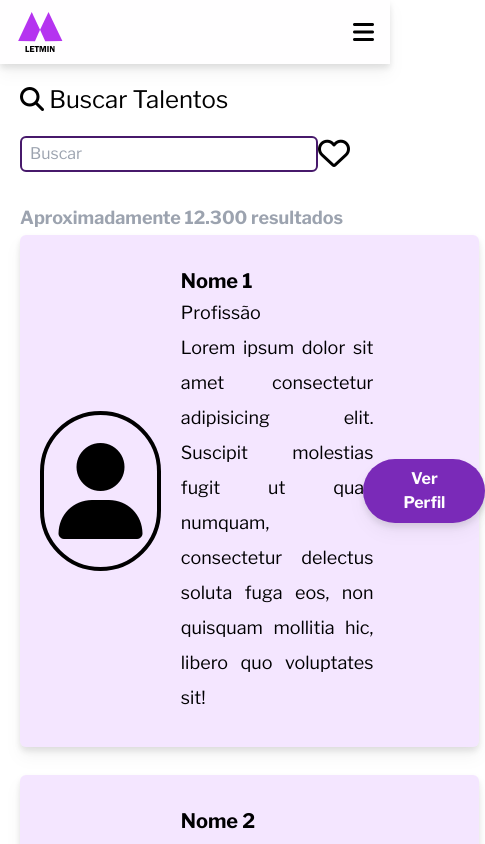
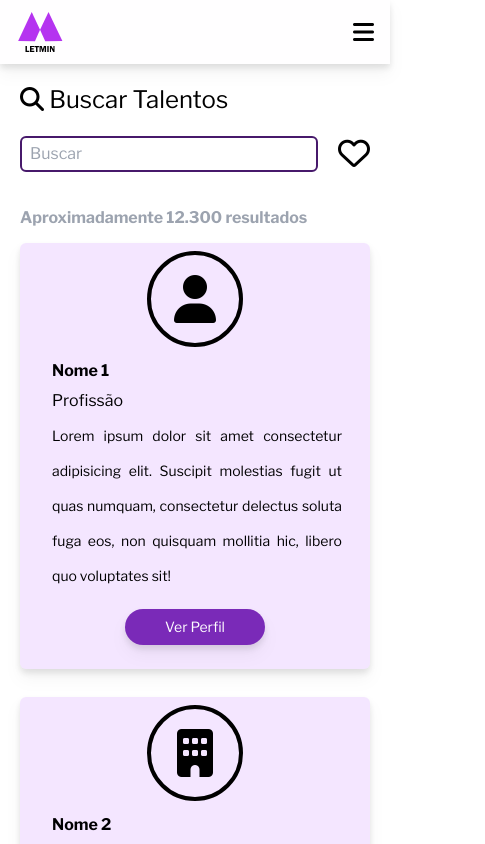
Before and after one commit to LETMIN-Corp/letmin-client, a React (Vite) app: page /company/talentsearch in a window 390 px wide. Shown: the top 844 px of the page, 485 px wide, since content can reach past the window. Built offline with nearby package versions, Linux system fonts and the light colour scheme.

Commit message:
Responsive version concluded
Co-Authored-By: gabidalpino <100430850+gabidalpino@users.noreply.github.com>

```diff
--- a/src/Components/Cards/CompanySearchCard.tsx
+++ b/src/Components/Cards/CompanySearchCard.tsx
@@ -1,4 +1,4 @@
-import SecondaryLink from '../Links/SecondaryLink';
+import { Link } from 'react-router-dom';
 
 
 interface ComponentInterface {
@@ -14,19 +14,19 @@ interface ComponentInterface {
 
 const CompanyTalentSearchCard: React.FC<ComponentInterface> = ({ card }) => {
     return (
-        <div className='bg-lilac rounded-md mx-auto text-justify text-8x1 drop-shadow-lg px-5 mr-5 flex items-center justify-between'>
-            <div className='flex w-40 h-40 border-4 rounded-full items-center justify-center'>
-                <i className={`${ card.icon } text-8xl`}></i>
+        <div className='bg-lilac rounded-md mx-auto text-justify pt-2 text-8x1 drop-shadow-lg px-5 md:mr-5 flex flex-col md:flex-row items-center justify-between'>
+            <div className='flex xl:w-32 xl:h-32 lg:w-28 lg:h-28 w-24 h-24 border-4 rounded-full items-center justify-center'>
+                <i className={`${ card.icon } xl:text-7x1 lg:text-6x1 text-5xl`}></i>
             </div>
-            <div className='w-8/12 text-black pl-5 my-8 mr-4'>
-                <h1 className='text-xl lg:text-3xl font-bold'>{ card.name }</h1>
-                <p className='text-lg lg:text-xl'>{ card.profission }</p>
-                <p className='text-lg lg:text-lg'>{ card.description }</p>
+            <div className='xl:w-8/12 md:w-7/12 w-full text-black pl-5 md:my-8 my-3 mr-4'>
+                <h1 className='text-md lg:text-2xl font-bold'>{ card.name }</h1>
+                <p className='text-md lg:text-xl'>{ card.profission }</p>
+                <p className='text-sm lg:text-lg'>{ card.description }</p>
 
             </div>
 
-            <div className='flex w-2/12 h-48 items-center justify-center'>
-                <SecondaryLink text={ card.text } path={ card.path } />
+            <div className='flex xl:w-2/12 md:w-3/12 w-9/12 lg:h-48 h-16 pb-5 items-center justify-center'>
+            <Link to={ card.path } className='text-center xl:text-lg lg:text-md text-sm rounded-full text-white py-2 px-10 bg-bright-purple drop-shadow-lg hover:bg-bold-purple'>{ card.text }</Link>
             </div>
         </div>
     );
--- a/src/Views/Company/CompanyTalentSearch.tsx
+++ b/src/Views/Company/CompanyTalentSearch.tsx
@@ -58,11 +58,11 @@ const CompanyTalentSearch = () => {
                 <div className='flex justify-between w-full mt-5 items-center '>
                 {/* <input onChange={ (e) => setSearchFolders(e.target.value) } type='text' placeholder='Buscar' className='max-w-sm w-full mr-3 px-2 py-1 border-2 border-dark-purple rounded-md' name='search' id='search' /> */}
                     <input type='text' placeholder='Buscar' className='max-w-sm w-full px-2 py-1 border-2 border-dark-purple rounded-md' name='search' id='search' />
-                    <Link to='/company/favorite'><i className="fa-regular fa-heart fa-2x mr-5"></i></Link>
+                    <Link to='/company/favorite'><i className="fa-regular fa-heart fa-2x md:mr-5 ml-5"></i></Link>
                 </div>
 
                 <div className='mt-7'>
-                    <p className='text-bright-gray font-bold text-lg'>Aproximadamente 12.300 resultados</p>
+                    <p className='text-bright-gray font-bold md:text-lg text-md mb-2'>Aproximadamente 12.300 resultados</p>
                 </div>
 
                 <div className='grid grid-cols-1 flex flex-col justify-center items-center md:grid-cols-1 gap-7 w-full md:mb-5'>
@@ -115,18 +115,18 @@ const CompanyTalentSearch = () => {
                 <div className='flex justify-center w-full my-10 mr-40'>
                     {
                         (currentPage > pageConstraints.min) && (
-                            <button className='bg-bright-purple text-white text-center w-32 py-2 mx-5 rounded-full drop-shadow-lg md:text-lg hover:bg-bold-purple' onClick={ () => setCurrentPage(currentPage - 1) }>Voltar</button>
+                            <button className='bg-bright-purple text-white text-center w-32 py-2 md:mx-5 mx-2 rounded-full drop-shadow-lg lg:text-lg text-sm hover:bg-bold-purple' onClick={ () => setCurrentPage(currentPage - 1) }>Voltar</button>
                         )
                     }
 
-                    <button className='bg-bright-purple text-white text-center w-16 py-2 mx-3 drop-shadow-lg md:text-lg hover:bg-bold-purple' onClick={ () => setCurrentPage(currentPage - 1) }>1</button>
-                    <button className='bg-bright-purple text-white text-center w-16 py-2 mx-3 drop-shadow-lg md:text-lg hover:bg-bold-purple' onClick={ () => setCurrentPage(currentPage - 1) }>2</button>
-                    <button className='bg-bright-purple text-white text-center w-11 py-2 mx-3 drop-shadow-lg rounded-full md:text-lg hover:bg-bold-purple' onClick={ () => setCurrentPage(currentPage - 1) }>...</button>
-                    <button className='bg-bright-purple text-white text-center w-16 py-2 mx-3 drop-shadow-lg md:text-lg hover:bg-bold-purple' onClick={ () => setCurrentPage(currentPage - 1) }>10</button>
+                    <button className='bg-bright-purple text-white text-center w-16 py-2 md:mx-3 mx-1 drop-shadow-lg lg:text-lg text-sm hover:bg-bold-purple' onClick={ () => setCurrentPage(currentPage - 1) }>1</button>
+                    <button className='bg-bright-purple text-white text-center w-16 py-2 md:mx-3 mx-1 drop-shadow-lg lg:text-lg text-sm hover:bg-bold-purple' onClick={ () => setCurrentPage(currentPage - 1) }>2</button>
+                    <button className='bg-bright-purple text-white text-center w-11 py-2 md:mx-3 mx-1 drop-shadow-lg rounded-full lg:text-lg text-sm hover:bg-bold-purple' onClick={ () => setCurrentPage(currentPage - 1) }>...</button>
+                    <button className='bg-bright-purple text-white text-center w-16 py-2 md:mx-3 mx-1 drop-shadow-lg lg:text-lg text-sm hover:bg-bold-purple' onClick={ () => setCurrentPage(currentPage - 1) }>10</button>
 
                     {
                         (currentPage < pageConstraints.max) && (
-                            <button className='bg-bright-purple text-white text-center w-32 py-2 mx-5 rounded-full drop-shadow-lg md:text-lg hover:bg-bold-purple' onClick={ () => setCurrentPage(currentPage + 1) }>Próximo</button>
+                            <button className='bg-bright-purple text-white text-center w-32 py-2 md:mx-5 mx-2 rounded-full drop-shadow-lg lg:text-lg text-sm hover:bg-bold-purple' onClick={ () => setCurrentPage(currentPage + 1) }>Próximo</button>
                         )
                     }
                 </div>
```
